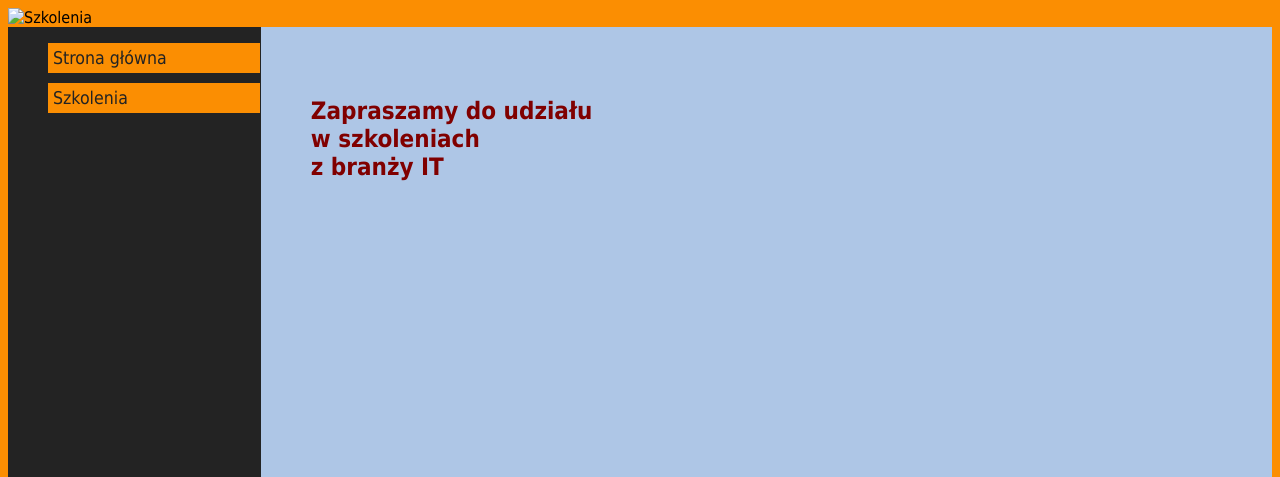
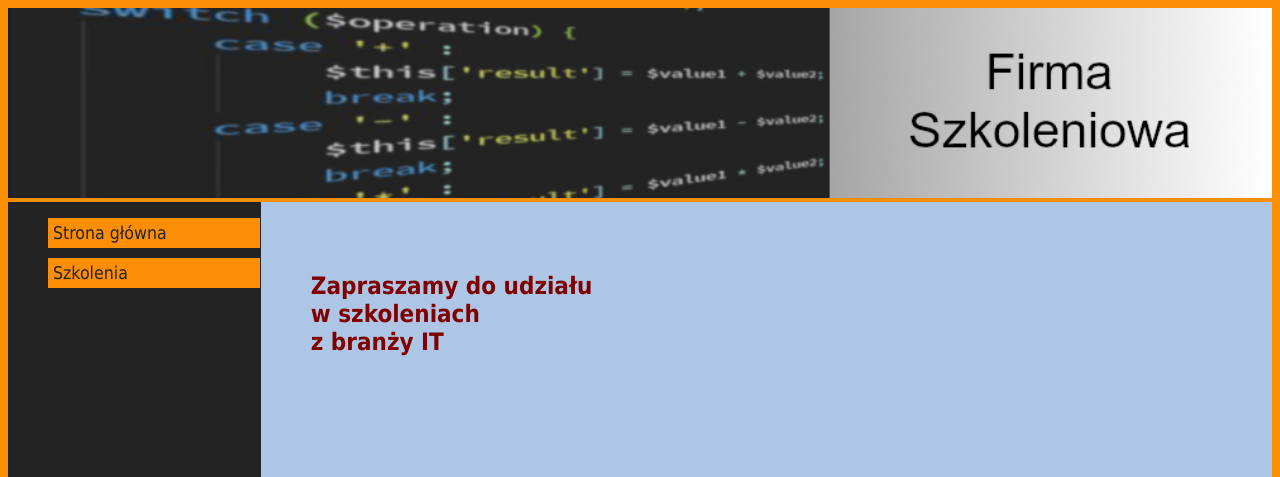
Before and after one commit to dgmity/arkusz-5-zima-2025, a plain HTML site: page index.html in a window 1280 px wide. Shown: the top 477 px of the page. Drawn offline with Linux system fonts and the light colour scheme; the site is published under a folder, as on GitHub Pages, so addresses that start at the root find nothing.

Commit message:
Update index.html

```diff
--- a/index.html
+++ b/index.html
@@ -8,7 +8,7 @@
 </head>
 <body>
     <header>
-        <img src="/assets/baner.jpg" alt="Szkolenia">
+        <img src="./assets/baner.jpg" alt="Szkolenia">
     </header>
     <section id="container">
         <nav>
```
